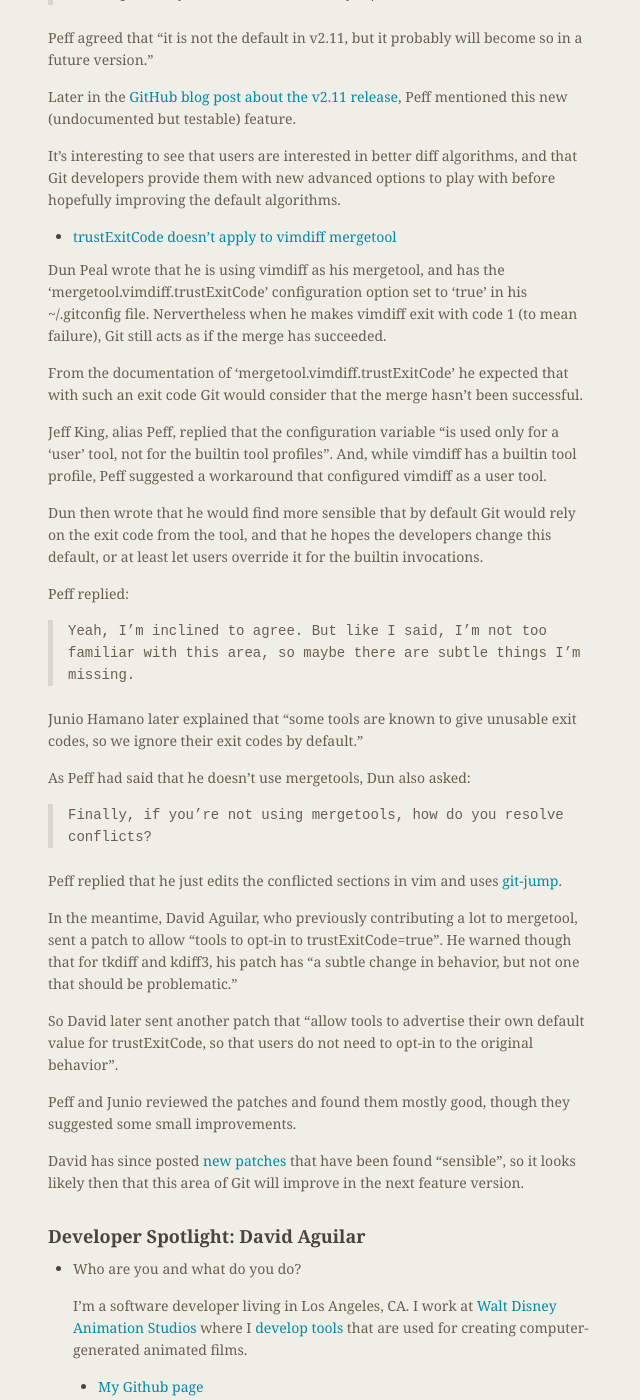
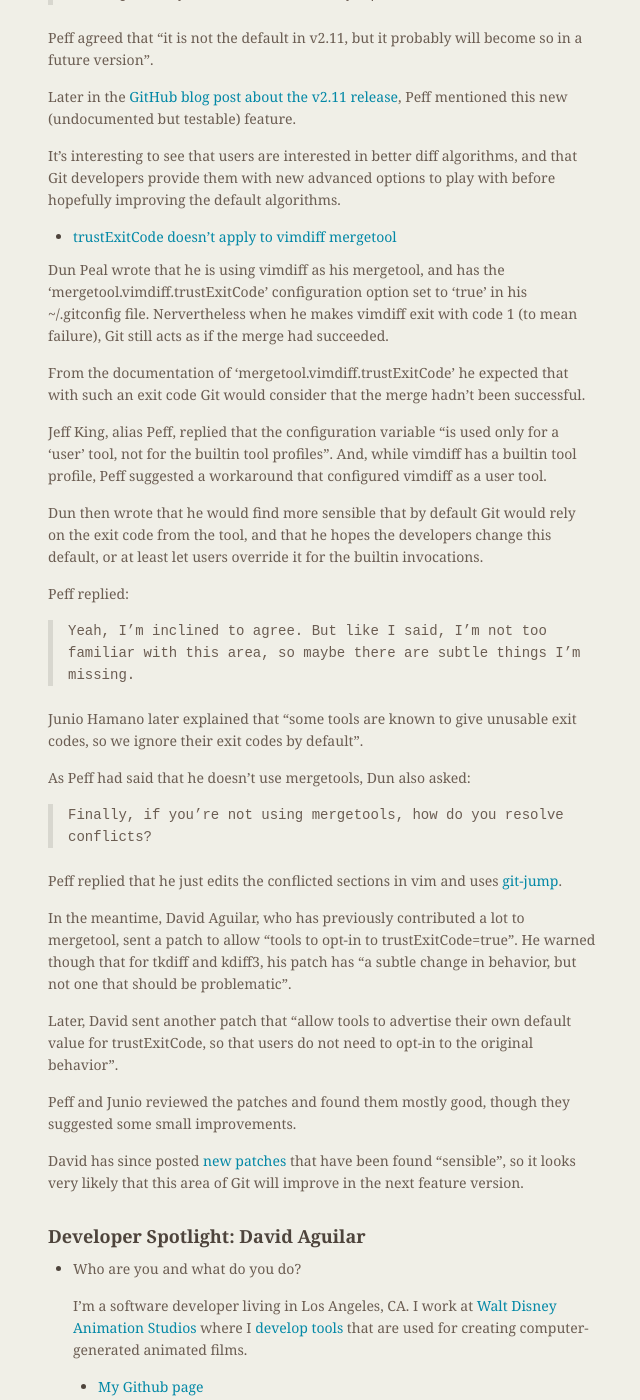
Before and after one commit to git/git.github.io, a Jekyll site: the page built from rev_news/drafts/edition-22.md, in a window 1280 px wide and 1400 px high, scrolled down 1277 px. Shown: the whole window, without its empty margins (486-1126 px from the left). Built offline with Jekyll 4.4.1, drawn with Linux system fonts in a browser that asks for light colours; some of the changed text lies outside the part shown.

Commit message:
Tiny spelling changes which are hopefully improvements.

```diff
--- a/rev_news/drafts/edition-22.md
+++ b/rev_news/drafts/edition-22.md
@@ -59,7 +59,7 @@
 But Jeff King, alias Peff, who works with Michael for GitHub, replied
 that the above 'compaction heuristic' is about "the 'old' attempt at a
 similar feature from v2.9. The 'new' one goes by the name
-'--indent-heuristic' (and 'diff.indentHeuristic' in the config).
+'--indent-heuristic' (and 'diff.indentHeuristic' in the config)".
 
 Peff added that "more discussion about how it works" can be found in
 the commit message of
@@ -81,7 +81,7 @@
 > So long term you will not need any special knobs to benefit.
 
 Peff agreed that "it is not the default in v2.11, but it probably
-will become so in a future version."
+will become so in a future version".
 
 Later in the [GitHub blog post about the v2.11 release](https://github.com/blog/2288-git-2-11-has-been-released),
 Peff mentioned this new (undocumented but testable) feature.
@@ -96,12 +96,12 @@
 Dun Peal wrote that he is using vimdiff as his mergetool, and has the
 'mergetool.vimdiff.trustExitCode' configuration option set to 'true'
 in his ~/.gitconfig file. Nervertheless when he makes vimdiff exit
-with code 1 (to mean failure), Git still acts as if the merge has
+with code 1 (to mean failure), Git still acts as if the merge had
 succeeded.
 
 From the documentation of 'mergetool.vimdiff.trustExitCode' he
 expected that with such an exit code Git would consider that the merge
-hasn't been successful.
+hadn't been successful.
 
 Jeff King, alias Peff, replied that the configuration variable "is
 used only for a 'user' tool, not for the builtin tool profiles". And,
@@ -119,7 +119,7 @@
 > this area, so maybe there are subtle things I'm missing.
 
 Junio Hamano later explained that "some tools are known to give unusable
-exit codes, so we ignore their exit codes by default."
+exit codes, so we ignore their exit codes by default".
 
 As Peff had said that he doesn't use mergetools, Dun also asked:
 
@@ -128,13 +128,13 @@
 Peff replied that he just edits the conflicted sections in vim and
 uses [git-jump](https://github.com/git/git/tree/master/contrib/git-jump).
 
-In the meantime, David Aguilar, who previously contributing a lot to
+In the meantime, David Aguilar, who has previously contributed a lot to
 mergetool, sent a patch to allow "tools to opt-in to
 trustExitCode=true". He warned though that for tkdiff and kdiff3, his
 patch has "a subtle change in behavior, but not one that should be
-problematic."
+problematic".
 
-So David later sent another patch that "allow tools to advertise their
+Later, David sent another patch that "allow tools to advertise their
 own default value for trustExitCode, so that users do not need to
 opt-in to the original behavior".
 
@@ -143,7 +143,7 @@
 
 David has since posted
 [new patches](https://public-inbox.org/git/20161129093807.24637-1-davvid@gmail.com/)
-that have been found "sensible", so it looks likely then that this
+that have been found "sensible", so it looks very likely that this
 area of Git will improve in the next feature version.
 
 
```
Also changed, not shown: other parts of rev_news/drafts/edition-22.md (+2 -2 lines).
